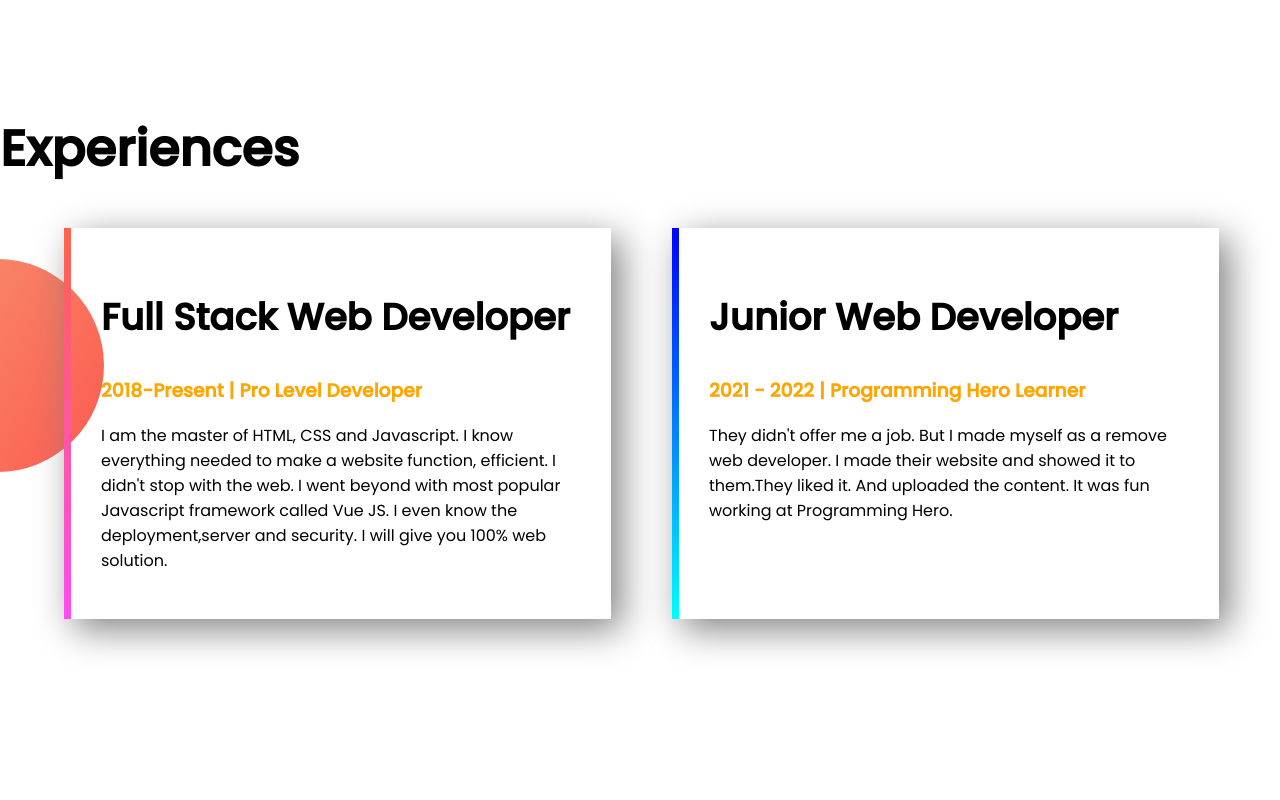
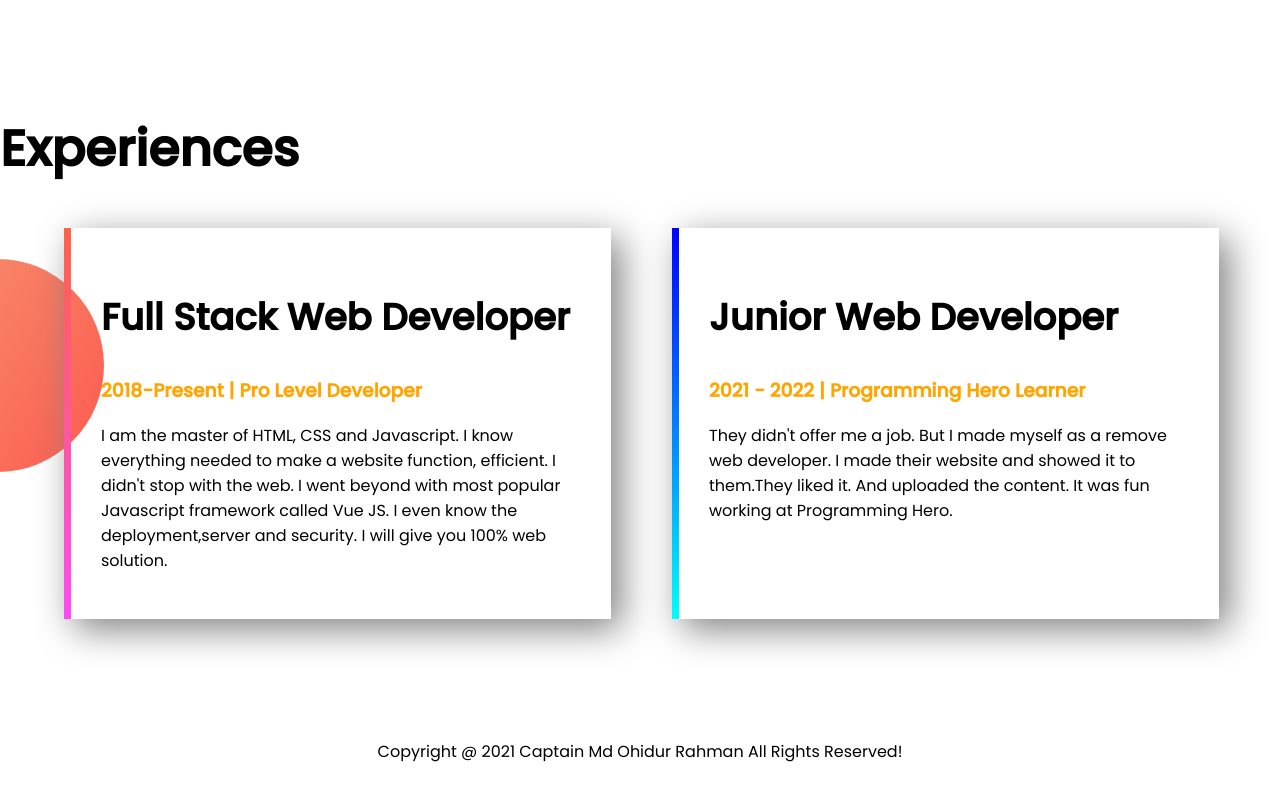
Before and after one commit to ohidurgclan/captain-portfolio, a plain HTML site: page index.html in a window 1280 px wide. Shown: the part 1091-1891 px from the top of the page. Before the commit the page ends 1830 px from the top, so only its background shows below. Drawn offline with Linux system fonts and the light colour scheme.

Commit message:
footer added

```diff
--- a/index.html
+++ b/index.html
@@ -63,6 +63,9 @@
             </div>
         </div>
     </section>
+    <footer>
+        Copyright @ 2021 Captain Md Ohidur Rahman All Rights Reserved!
+    </footer>
 </body>
 
 </html>
--- a/style.css
+++ b/style.css
@@ -98,3 +98,7 @@ h2 {
     border-image-slice: 100%;
     border-image-slice: 1
 }
+footer {
+    text-align: center;
+    margin-bottom: 50px;
+}
```
Also changed, not shown: 1 other file.
